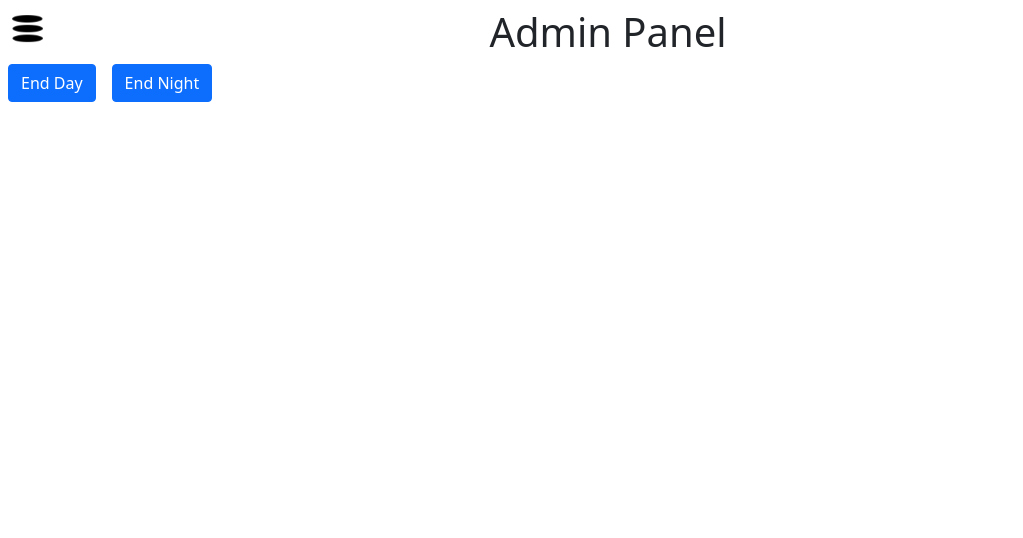
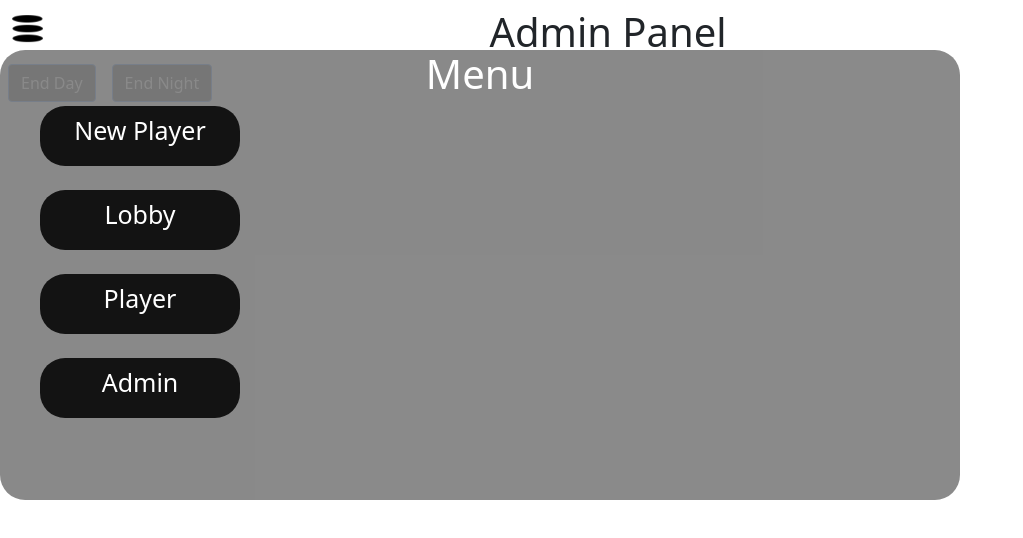
Before and after one commit to pmroczko/mafia-ui, a React (Create React App) app: page /admin in a window 1280 px wide. Both pictures are taken after a click on the element 27 px from the left and 27 px from the top of the page. Shown: the top 538 px of the page, without its empty margins (0-1023 px from the left). Built offline with nearby package versions, Linux system fonts and the light colour scheme.

Commit message:
Menu works - app restyled with variables

```diff
--- a/src/App.js
+++ b/src/App.js
@@ -13,14 +13,6 @@ import Menu from "./components/Menu";
 import { useEffect, useState } from "react";
 
 function App() {
-  const [menuShown, setMenuShown] = useState(false);
-  useEffect(() => {
-    async function menuChanged() {
-      console.log("menuChanged");
-    }
-    menuChanged();
-  }, []);
-
   return (
     <div className='app-container'>
       <Router>
@@ -41,7 +33,6 @@ function App() {
             <Redirect to='/lobby' />
           </Route>
         </Switch>
-        {menuShown === true && <Menu />}
       </Router>
     </div>
   );
--- a/src/_index.scss
+++ b/src/_index.scss
@@ -1,5 +1,6 @@
 @import "components/components";
-
-html, body {
-    height: 100%;
+@import "components/variables";
+html,
+body {
+  height: 100%;
 }
--- a/src/components/Header.js
+++ b/src/components/Header.js
@@ -1,11 +1,23 @@
 import HamburgerButton from "./buttons/HamburgerButton";
+import Menu from "../components/Menu";
+import { useState } from "react";
 
-function Header(props) {
+function Header({ text, onMenuShown, onMenuHidden }) {
+  const [menuShown, setMenuShown] = useState(false);
+  const toggleMenu = () => {
+    setMenuShown(!menuShown);
+    if (menuShown) {
+      onMenuShown && onMenuShown();
+    } else {
+      onMenuHidden && onMenuHidden();
+    }
+  };
   return (
     <div className='header-container'>
-      <HamburgerButton />
+      <HamburgerButton onClicked={toggleMenu} />
+      {menuShown && <Menu />}
       <div className='header-text-container'>
-        <h1 className='header'>{props.text}</h1>
+        <h1 className='header'>{text}</h1>
       </div>
     </div>
   );
--- a/src/components/Menu.js
+++ b/src/components/Menu.js
@@ -2,9 +2,14 @@ import { Link } from "react-router-dom";
 function Menu() {
   return (
     <div className='menu-container'>
+      <h1>Menu</h1>
       <Link to='/newPlayer'>New Player</Link>
       <br />
       <Link to='/lobby'>Lobby</Link>
+      <br />
+      <Link to='/player'>Player</Link>
+      <br />
+      <Link to='/admin'>Admin</Link>
     </div>
   );
 }
--- a/src/components/_components.scss
+++ b/src/components/_components.scss
@@ -1,3 +1,5 @@
+@import "./variables";
+
 .main-container {
   display: block;
   width: 100%;
@@ -32,6 +34,8 @@
 
 .mafia-button {
   margin: 8px;
+  color: $primary-color;
+  background-color: $button-color;
 }
 
 .lobby-container {
@@ -51,8 +55,25 @@
 .menu-container {
   position: absolute;
   left: 0px;
-  top: 40px;
-  width: 50%;
-  height: 300px;
-  background-color: lightgray;
+  top: 50px;
+  width: 75%;
+  height: 450px;
+  background-color: $teriary-color; /* The navigation menu links */
+  border-radius: 25px;
+  opacity: 0.92;
+  h1 {
+    color: $primary-color;
+  }
+  a {
+    padding: 6px;
+    margin-left: 40px;
+    text-decoration: none;
+    font-size: 25px;
+    color: $primary-color;
+    display: block;
+    border-radius: 25px;
+    background: $button-color;
+    width: 200px;
+    height: 60px;
+  }
 }
--- /dev/null
+++ b/src/components/_variables.scss
@@ -0,0 +1,4 @@
+$primary-color: white;
+$secondary-color: black;
+$teriary-color: gray;
+$button-color: $secondary-color;
--- a/src/components/buttons/HamburgerButton.js
+++ b/src/components/buttons/HamburgerButton.js
@@ -1,12 +1,6 @@
-import AppController from "../../controllers/AppController";
 import hamburger from "../../graphics/hamburger.png";
 
-function HamburgerButton(props) {
-  const onClicked = () => {
-    AppController.ToggleShowMenu();
-    console.log("AppController.IsMenuShown is " + AppController.IsMenuShown());
-  };
-
+function HamburgerButton({ onClicked }) {
   return (
     <div className='hamburger-button-container' onClick={onClicked}>
       <img
--- a/src/views/Admin.js
+++ b/src/views/Admin.js
@@ -5,7 +5,7 @@ function Admin() {
   return (
     <div>
       <Header text='Admin Panel' />
-      <div class='admin-container'>
+      <div className='admin-container'>
         <MafiaButton label='End Day' func='EndDay' />
         <MafiaButton label='End Night' func='EndNight' />
       </div>
--- a/src/views/Lobby.js
+++ b/src/views/Lobby.js
@@ -1,11 +1,21 @@
 import Header from "../components/Header";
 import LobbyUserList from "../components/LobbyUserList";
+import { useState } from "react";
 
 function Lobby() {
+  const [isListShown, setIsListShown] = useState(true);
+
+  const toggleListShown = () => {
+    setIsListShown(!isListShown);
+  };
   return (
     <div className='main-container lobby-container '>
-      <Header text='Mafia Lobby' />
-      <LobbyUserList />
+      <Header
+        text='Mafia Lobby'
+        onMenuShown={toggleListShown}
+        onMenuHidden={toggleListShown}
+      />
+      {isListShown && <LobbyUserList />}
     </div>
   );
 }
--- a/src/views/Player.js
+++ b/src/views/Player.js
@@ -4,6 +4,7 @@ import "react-toastify/dist/ReactToastify.css";
 import useInterval from "../hooks/UseInterval";
 import MafiaService from "../services/MafiaService";
 import { Button } from "react-bootstrap";
+import Header from "../components/Header";
 
 function Player() {
   const queryParams = new URLSearchParams(window.location.search);
@@ -146,6 +147,7 @@ function Player() {
 
   return (
     <div>
+      <Header text='Player' />
       <ToastContainer />
       {playerState != null && (
         <div>
```
